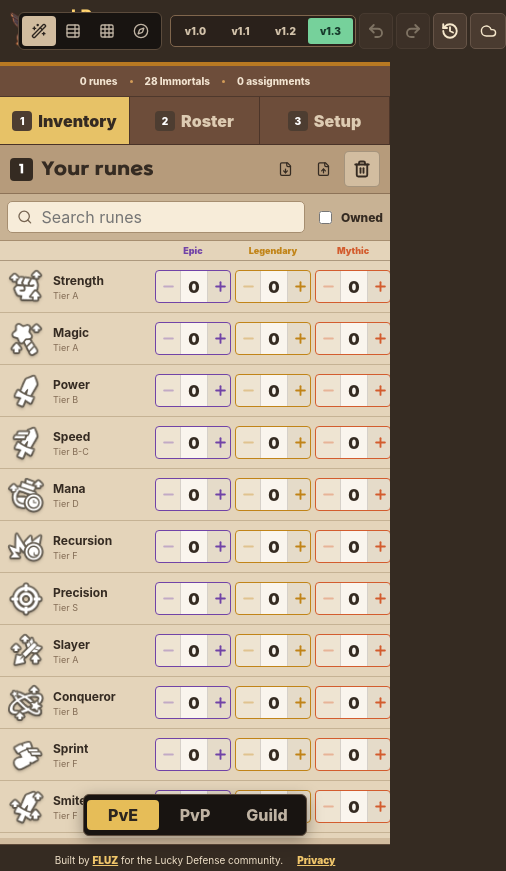
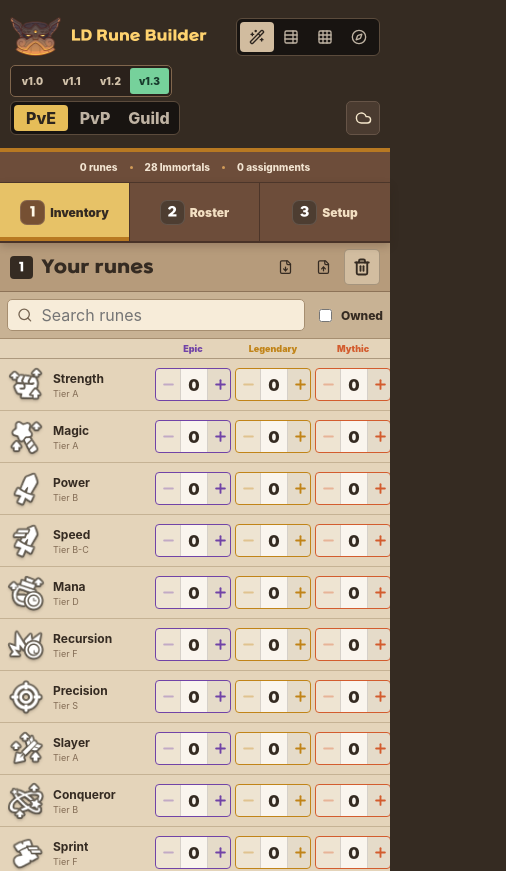
Before and after one commit to FLUZ13/fluz-ld-tools, a React (Vite) app: page / in a window 390 px wide. Shown: the top 871 px of the page, 506 px wide, since content can reach past the window. Built offline with nearby package versions, Linux system fonts and the light colour scheme; a web font is replaced by a local one.

Commit message:
fix: improve mobile builder navigation

```diff
--- a/src/styles.css
+++ b/src/styles.css
@@ -393,24 +393,27 @@ button:focus-visible, input:focus-visible, textarea:focus-visible, summary:focus
 }
 
 @media (max-width: 960px) {
-  .app-header { height: 66px; padding: 0 10px; gap: 8px; }
-  .brand { min-width: 0; flex: 1; }
-  .brand img { width: 51px; height: 46px; }
-  .brand strong { font-size: 16px; }
-  .brand span { display: none; }
-  .site-nav a { padding: 0 8px; }
-  .mode-control { position: fixed; bottom: 8px; left: 50%; z-index: 50; height: 42px; transform: translateX(-50%); box-shadow: 0 4px 16px rgba(0,0,0,.35); }
-  .mode-control button { min-width: 72px; }
-  .header-actions .icon-button:nth-child(-n+2) { display: none; }
-  .sync-button span { display: none; }
-  .sync-button { width: 36px; padding: 0; justify-content: center; }
+  .app-shell:not(.tool-shell):not(.reference-shell):not(.credits-shell) .app-header { --mobile-header-height: 112px; height: var(--mobile-header-height); flex-wrap: wrap; align-content: center; padding: 7px 10px; gap: 5px 8px; }
+  .app-shell:not(.tool-shell):not(.reference-shell):not(.credits-shell) .brand { min-width: 0; flex: 1 1 150px; }
+  .app-shell:not(.tool-shell):not(.reference-shell):not(.credits-shell) .brand img { width: 51px; height: 46px; }
+  .app-shell:not(.tool-shell):not(.reference-shell):not(.credits-shell) .brand strong { font-size: 16px; }
+  .app-shell:not(.tool-shell):not(.reference-shell):not(.credits-shell) .brand span { display: none; }
+  .app-shell:not(.tool-shell):not(.reference-shell):not(.credits-shell) .site-nav a { padding: 0 8px; }
+  .app-shell:not(.tool-shell):not(.reference-shell):not(.credits-shell) .header-actions { order: 3; width: 100%; margin-left: 0; justify-content: flex-end; }
+  .app-shell:not(.tool-shell):not(.reference-shell):not(.credits-shell) .mode-control { position: static; height: 34px; transform: none; box-shadow: none; }
+  .app-shell:not(.tool-shell):not(.reference-shell):not(.credits-shell) .mode-control button { min-width: 58px; height: 26px; }
+  .app-shell:not(.tool-shell):not(.reference-shell):not(.credits-shell) .header-actions .icon-button { display: none; }
+  .app-shell:not(.tool-shell):not(.reference-shell):not(.credits-shell) .sync-button span { display: none; }
+  .app-shell:not(.tool-shell):not(.reference-shell):not(.credits-shell) .sync-button { width: 34px; height: 34px; padding: 0; justify-content: center; }
   .status-strip { height: 31px; padding: 0 12px; }
   .dataset-version { display: none; }
   .meta-version-warning { display: none; }
-  .mobile-tabs { height: 48px; display: grid; grid-template-columns: repeat(3, 1fr); position: sticky; top: 66px; z-index: 15; background: var(--brown-dark); border-bottom: 1px solid #493328; }
-  .mobile-tabs button { display: flex; align-items: center; justify-content: center; gap: 6px; border: 0; border-right: 1px solid #4c3529; color: #ddcbb2; background: transparent; font-weight: 900; }
-  .mobile-tabs button.active { color: #342a22; background: #e7c267; }
-  .mobile-tabs span { width: 20px; height: 20px; display: grid; place-items: center; border-radius: 4px; color: #fff; background: #4d3d31; font-size: 10px; }
+  .mobile-tabs { height: 60px; display: grid; grid-template-columns: repeat(3, 1fr); position: sticky; top: var(--mobile-header-height, 0px); z-index: 15; background: var(--brown-dark); border-bottom: 2px solid #493328; box-shadow: 0 3px 8px rgba(45,30,20,.22); }
+  .mobile-tabs button { display: flex; align-items: center; justify-content: center; gap: 8px; border: 0; border-right: 1px solid #4c3529; color: #f2dfc2; background: transparent; font-size: 14px; font-weight: 900; }
+  .mobile-tabs button:last-child { border-right: 0; }
+  .mobile-tabs button.active { color: #342a22; background: #e7c267; box-shadow: inset 0 -4px 0 #b87922; }
+  .mobile-tabs span { width: 28px; height: 28px; display: grid; place-items: center; border-radius: 7px; color: #fff; background: #4d3d31; box-shadow: inset 0 0 0 1px rgba(255,255,255,.12); font-family: "LD Display", sans-serif; font-size: 14px; }
+  .mobile-tabs button.active span { color: #fff9e9; background: #765033; }
   .builder-layout { display: block; min-height: calc(100vh - 145px); }
   .builder-layout > div { display: none; border: 0; }
   .builder-layout > .inventory-column.mobile-inventory, .builder-layout > .roster-column.mobile-roster, .builder-layout > .results-column.mobile-results { display: block; }
@@ -441,11 +444,12 @@ button:focus-visible, input:focus-visible, textarea:focus-visible, summary:focus
 }
 
 @media (max-width: 560px) {
-  .header-actions { gap: 3px; }
-  .header-actions .icon-button { width: 34px; }
-  .brand strong { font-size: 14px; }
-  .site-nav a { width: 34px; justify-content: center; padding: 0; }
-  .site-nav a span { display: none; }
+  .app-shell:not(.tool-shell):not(.reference-shell):not(.credits-shell) .header-actions { gap: 4px; }
+  .app-shell:not(.tool-shell):not(.reference-shell):not(.credits-shell) .brand strong { font-size: 14px; }
+  .app-shell:not(.tool-shell):not(.reference-shell):not(.credits-shell) .site-nav a { width: 34px; justify-content: center; padding: 0; }
+  .app-shell:not(.tool-shell):not(.reference-shell):not(.credits-shell) .site-nav a span { display: none; }
+  .app-shell:not(.tool-shell):not(.reference-shell):not(.credits-shell) .meta-version-control button { min-width: 39px; }
+  .app-shell:not(.tool-shell):not(.reference-shell):not(.credits-shell) .mode-control button { min-width: 54px; }
   .status-strip { justify-content: center; font-size: 10px; }
   .section-heading { min-height: 49px; }
   .inventory-section { overflow: hidden; }
@@ -496,3 +500,13 @@ button:focus-visible, input:focus-visible, textarea:focus-visible, summary:focus
   .credits-hero h1 { font-size: 25px; }
   .credits-columns { grid-template-columns: 1fr; }
 }
+
+@media (max-width: 420px) {
+  .app-shell:not(.tool-shell):not(.reference-shell):not(.credits-shell) .app-header { --mobile-header-height: 152px; height: var(--mobile-header-height); }
+  .app-shell:not(.tool-shell):not(.reference-shell):not(.credits-shell) .header-actions { display: grid; grid-template-columns: minmax(0, 1fr) auto; }
+  .app-shell:not(.tool-shell):not(.reference-shell):not(.credits-shell) .meta-version-status { grid-column: 1 / -1; }
+  .app-shell:not(.tool-shell):not(.reference-shell):not(.credits-shell) .mode-control { justify-self: start; }
+  .app-shell:not(.tool-shell):not(.reference-shell):not(.credits-shell) .sync-button { justify-self: end; }
+  .mobile-tabs button { gap: 5px; font-size: 12px; }
+  .mobile-tabs span { width: 25px; height: 25px; font-size: 13px; }
+}
```
